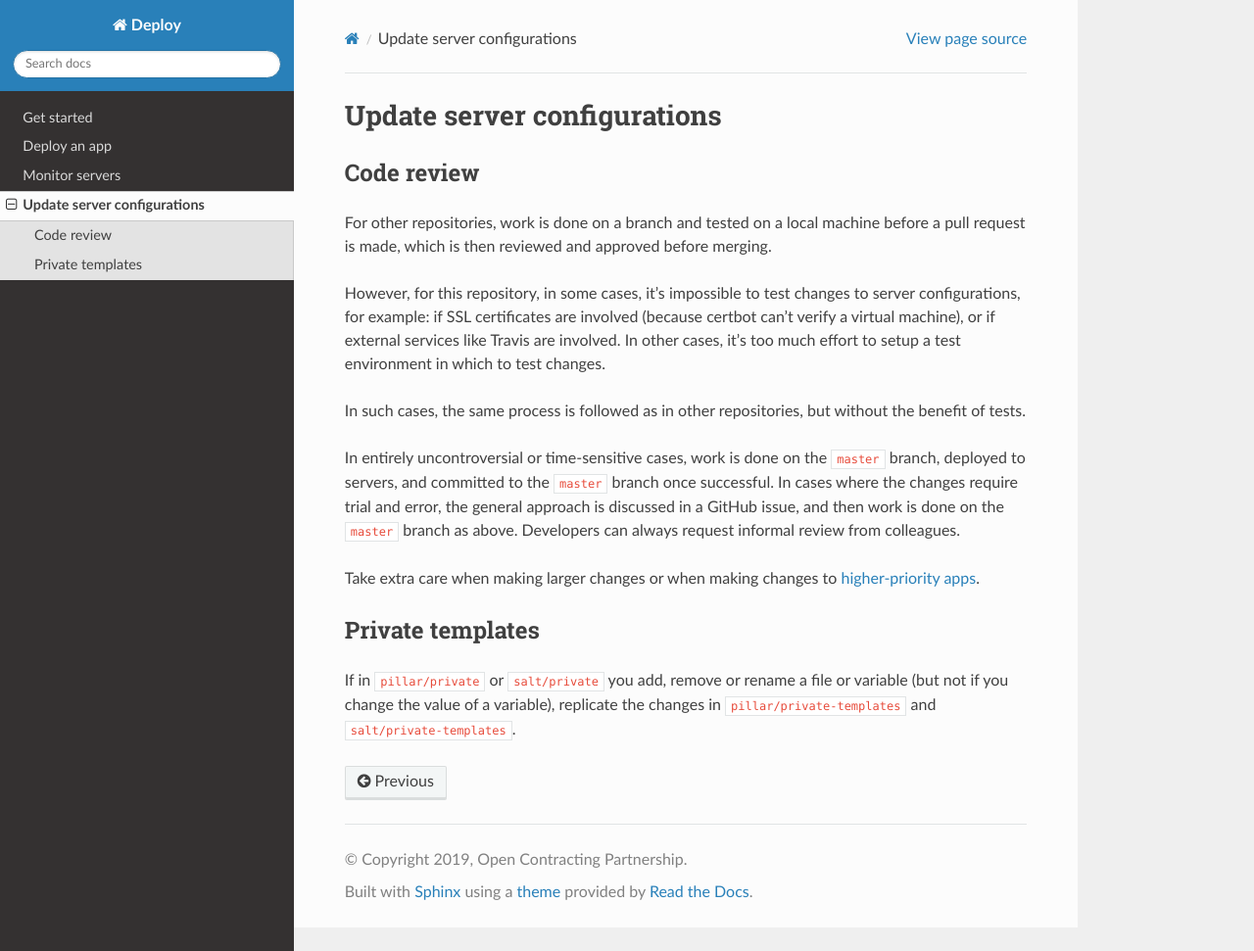
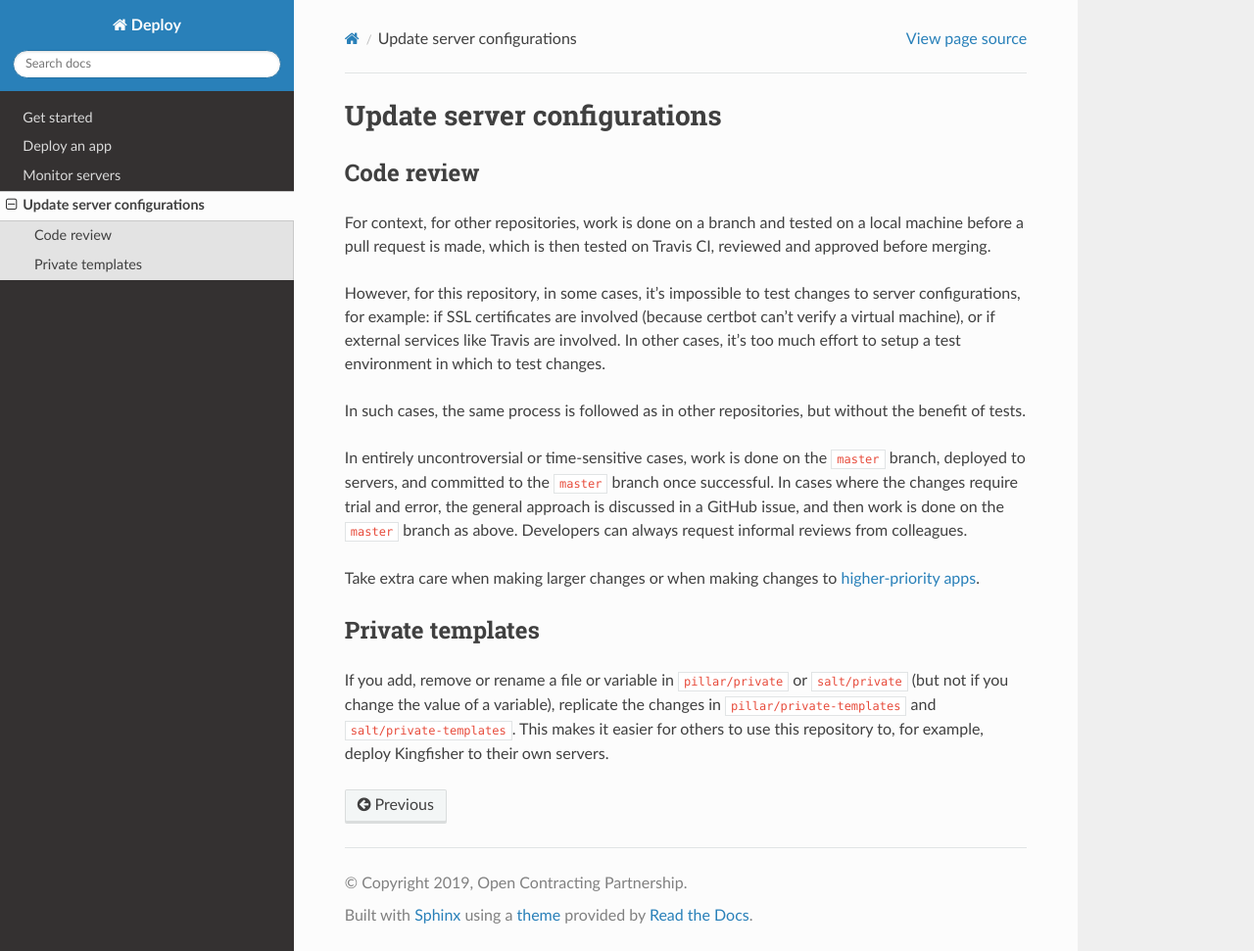
Before and after one commit to open-contracting/deploy, a Sphinx documentation site: the page built from docs/update.rst, in a window 1280 px wide and 971 px high. Shown: the whole window at 98% size. Built offline with Sphinx 7.4.7 and the Read the Docs theme 2.0.0, drawn with Linux system fonts in a browser that asks for light colours.

Commit message:
Explain why we maintain private-templates. Copy-edits.

```diff
--- a/docs/index.rst
+++ b/docs/index.rst
@@ -4,7 +4,7 @@ Deploy
 Salt
 ----
 
-We use `Salt (a.k.a. SaltStack) <https://docs.saltstack.com/en/latest/>`__ to deploy applications to servers, and to otherwise manage servers.
+We use `Salt <https://docs.saltstack.com/en/latest/>`__ (a.k.a. SaltStack) to deploy applications to servers, and to otherwise manage servers.
 
 All changes to servers should be made as documented here to ensure that changes are documented and reproducible; changes should not be made manually, which is undocumented and error-prone.
 
--- a/docs/update.rst
+++ b/docs/update.rst
@@ -4,17 +4,17 @@ Update server configurations
 Code review
 -----------
 
-For other repositories, work is done on a branch and tested on a local machine before a pull request is made, which is then reviewed and approved before merging.
+For context, for other repositories, work is done on a branch and tested on a local machine before a pull request is made, which is then tested on Travis CI, reviewed and approved before merging.
 
 However, for this repository, in some cases, it's impossible to test changes to server configurations, for example: if SSL certificates are involved (because certbot can't verify a virtual machine), or if external services like Travis are involved. In other cases, it's too much effort to setup a test environment in which to test changes.
 
 In such cases, the same process is followed as in other repositories, but without the benefit of tests.
 
-In entirely uncontroversial or time-sensitive cases, work is done on the ``master`` branch, deployed to servers, and committed to the ``master`` branch once successful. In cases where the changes require trial and error, the general approach is discussed in a GitHub issue, and then work is done on the ``master`` branch as above. Developers can always request informal review from colleagues.
+In entirely uncontroversial or time-sensitive cases, work is done on the ``master`` branch, deployed to servers, and committed to the ``master`` branch once successful. In cases where the changes require trial and error, the general approach is discussed in a GitHub issue, and then work is done on the ``master`` branch as above. Developers can always request informal reviews from colleagues.
 
 Take extra care when making larger changes or when making changes to `higher-priority apps <https://github.com/open-contracting/standard-maintenance-scripts/blob/master/badges.md>`__.
 
 Private templates
 -----------------
 
-If in ``pillar/private`` or ``salt/private`` you add, remove or rename a file or variable (but not if you change the value of a variable), replicate the changes in ``pillar/private-templates`` and ``salt/private-templates``.
+If you add, remove or rename a file or variable in ``pillar/private`` or ``salt/private`` (but not if you change the value of a variable), replicate the changes in ``pillar/private-templates`` and ``salt/private-templates``. This makes it easier for others to use this repository to, for example, deploy Kingfisher to their own servers.
```
